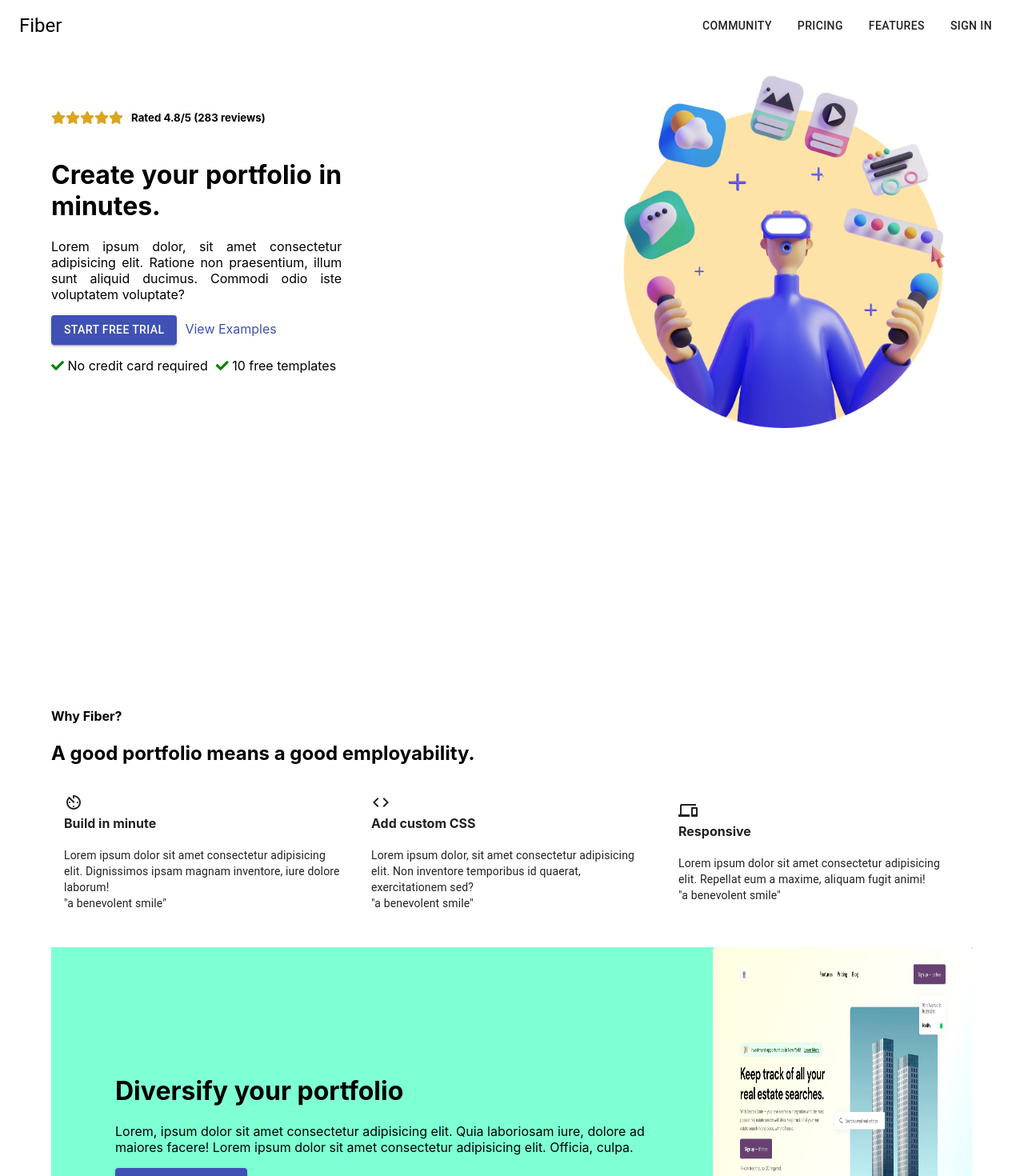
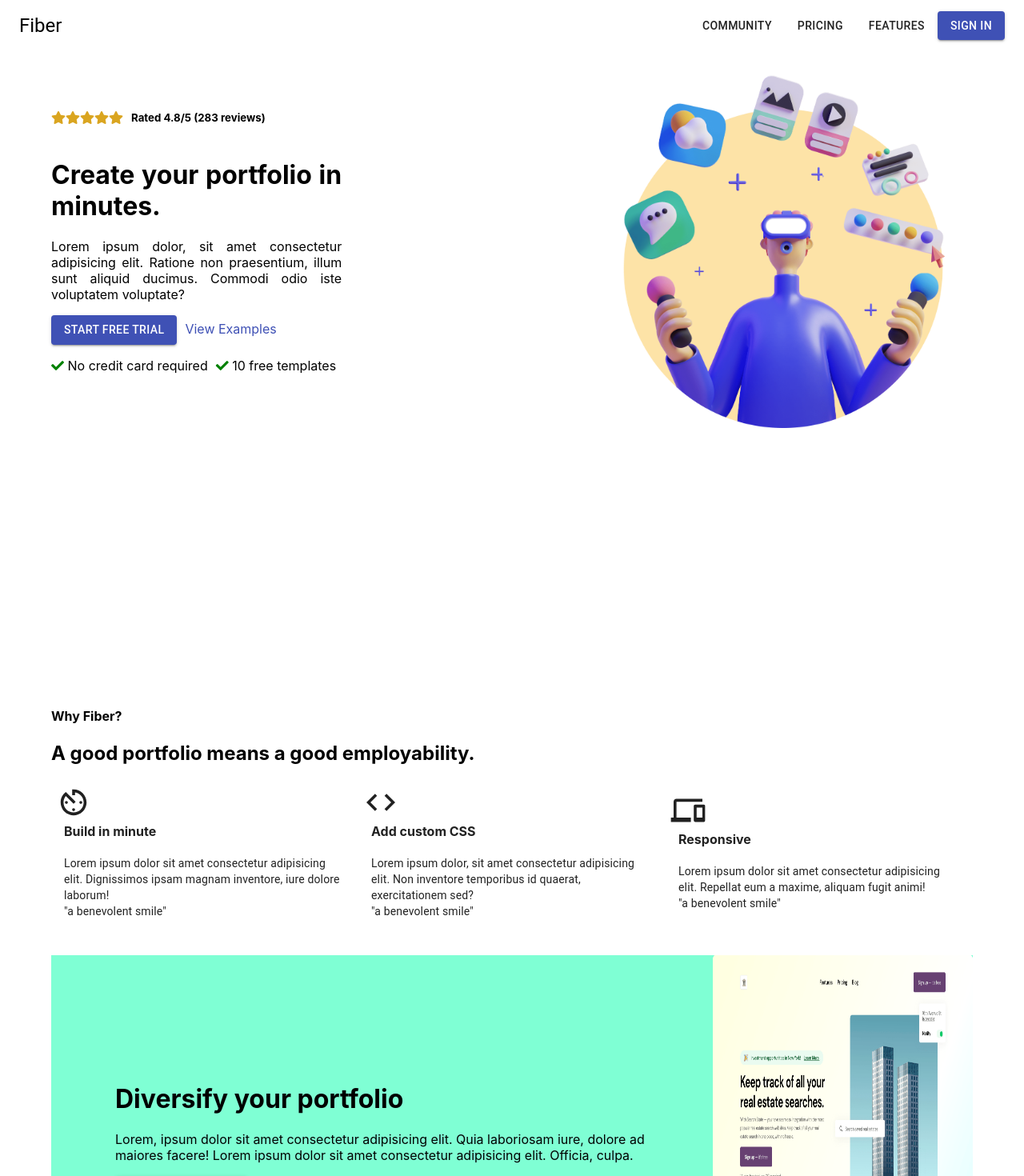
Before and after one commit to ash358241/material-sass, a React (Create React App) app: page / in a window 1280 px wide. Shown: the top 1470 px of the page at 80% size. Built offline with nearby package versions, Linux system fonts and the light colour scheme.

Commit message:
icons settled

```diff
--- a/src/components/Header/Header.js
+++ b/src/components/Header/Header.js
@@ -54,7 +54,7 @@ const Header = () => {
                     <Button variant="primary" color="primary">Community</Button>
                     <Button variant="primary" color="primary">Pricing</Button>
                     <Button variant="primary" color="primary">Features</Button>
-                    <Button variant="primary" color="primary">Sign In</Button>
+                    <Button variant="contained" color="primary">Sign In</Button>
                     </div>
                     <IconButton edge="start" className={classes.menuButton} color="inherit" aria-label="menu">
                     <div>
--- a/src/components/Promotion/Promotion.js
+++ b/src/components/Promotion/Promotion.js
@@ -26,6 +26,10 @@ const useStyles = makeStyles({
     btn: {
         padding: '20px',
     },
+    iconSize: {
+        transform: 'scale(1.8)',
+        marginBottom: '10px',
+    }
   });
 
 const Promotion = () => {
@@ -41,7 +45,7 @@ const Promotion = () => {
             <div className="promotionContent">
             <Card className={classes.root} variant="outlined">
         <CardContent>
-            <AvTimerIcon></AvTimerIcon>
+            <AvTimerIcon className={classes.iconSize}></AvTimerIcon>
             <Typography variant="p" component="h4">
             Build in minute
             </Typography>
@@ -56,7 +60,7 @@ const Promotion = () => {
 
         <Card className={classes.root} variant="outlined">
         <CardContent>
-        <CodeIcon></CodeIcon>
+        <CodeIcon className={classes.iconSize}></CodeIcon>
             <Typography variant="p" component="h4">
             Add custom CSS
             </Typography>
@@ -71,7 +75,7 @@ const Promotion = () => {
 
         <Card className={classes.root} variant="outlined">
         <CardContent>
-            <DevicesIcon></DevicesIcon>
+            <DevicesIcon className={classes.iconSize}></DevicesIcon>
             <Typography variant="p" component="h4">
             Responsive
             </Typography>
```
